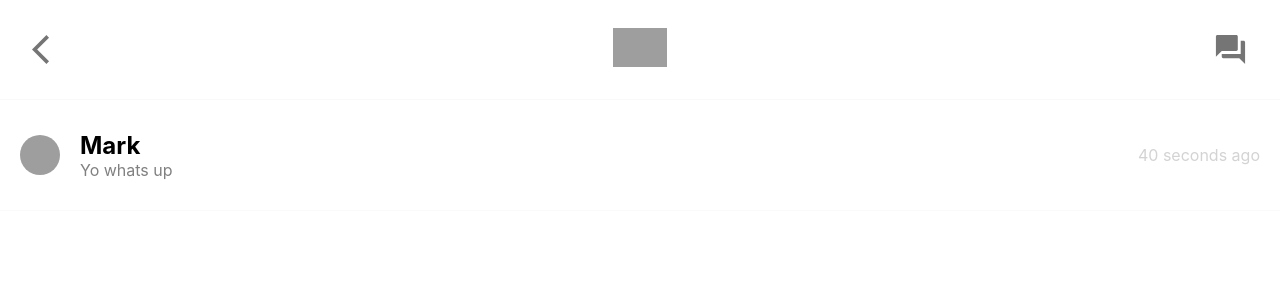
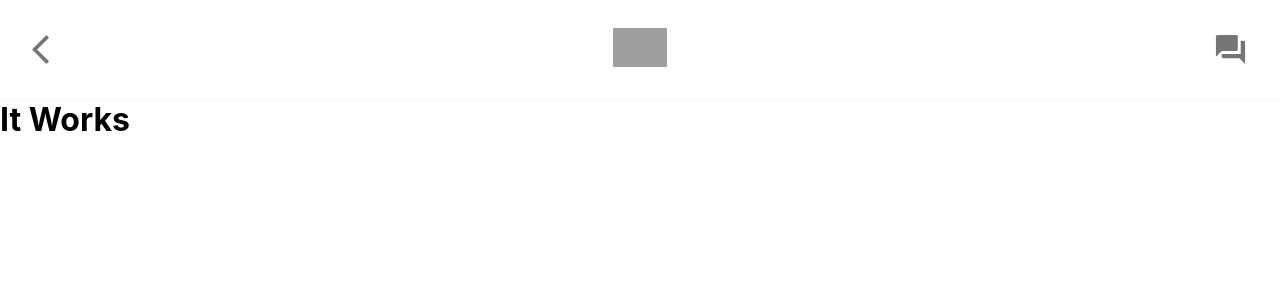
Before and after one commit to rubin-r12/tinder-clone, a React (Create React App) app in the folder tinder-clone/: page /chat/1 in a window 1280 px wide. Shown: the top 300 px of the page. Built offline with nearby package versions, Linux system fonts and the light colour scheme; grey boxes are pictures that could not be loaded.

Commit message:
Add ChatScreen component

```diff
--- a/tinder-clone/src/App.js
+++ b/tinder-clone/src/App.js
@@ -5,12 +5,17 @@ import { BrowserRouter as Router, Switch, Route } from "react-router-dom";
 import TinderCards from "./TinderCards";
 import SwipeButtons from "./SwipeButtons";
 import Chats from "./Chats";
+import ChatScreen from "./ChatScreen";
 
 function App() {
   return (
     <div className="app">
       <Router>
         <Switch>
+          <Route path="/chat/:person">
+            <Header backButton="/chat" />
+            <ChatScreen />
+          </Route>
           <Route path="/chat">
             <Header backButton="/" />
             <Chats />
--- /dev/null
+++ b/tinder-clone/src/ChatScreen.js
@@ -0,0 +1,11 @@
+import React from "react";
+
+function ChatScreen() {
+  return (
+    <div className="chatScreen">
+      <h1>It Works</h1>
+    </div>
+  );
+}
+
+export default ChatScreen;
```
